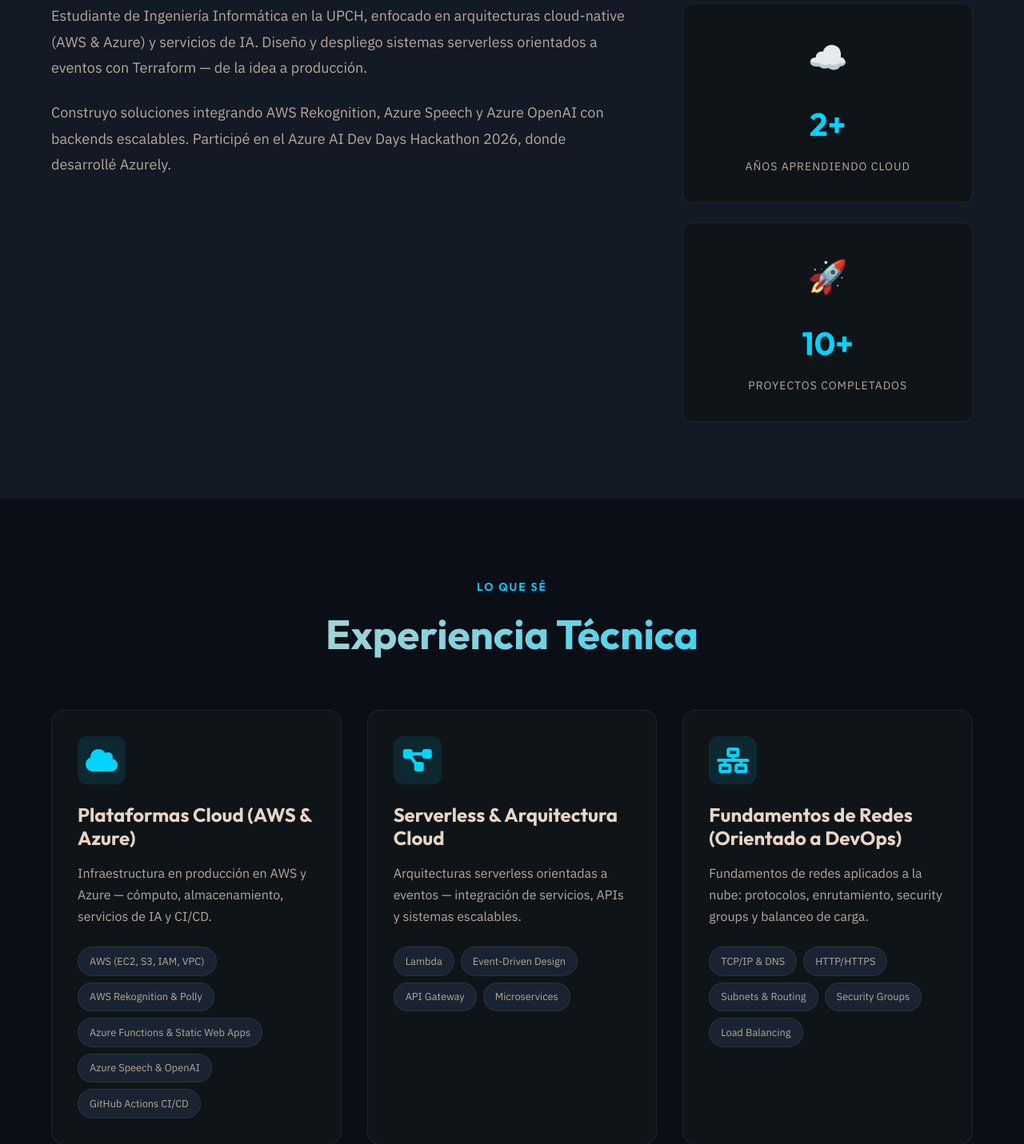
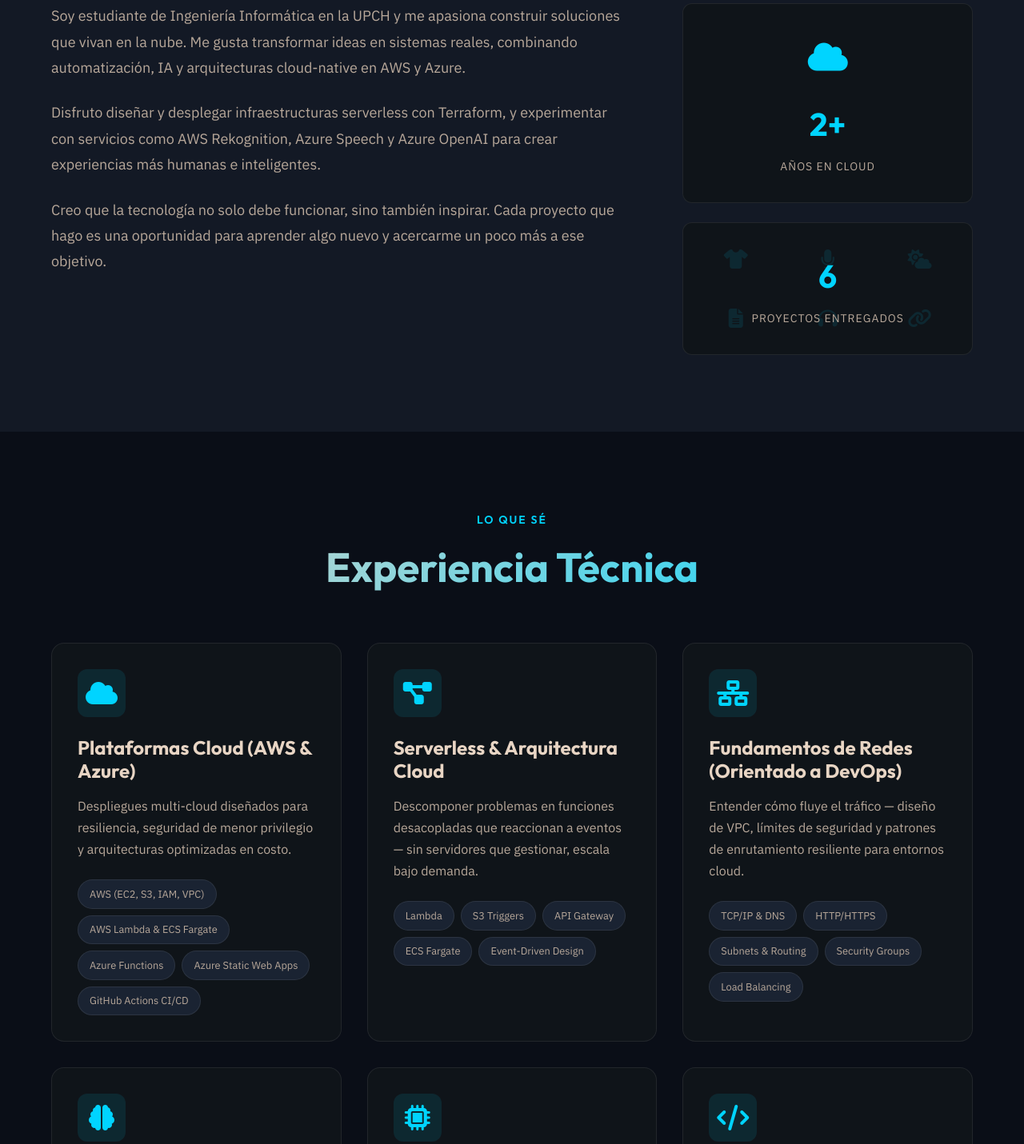
Before and after one commit to AndresRJ18/portfolio, a plain HTML site: page index.html in a window 1280 px wide. Shown: the part 1060-2491 px from the top of the page at 80% size. Drawn offline with Linux system fonts and the light colour scheme.

Commit message:
Arreglar cuadros de texto

```diff
--- a/index.html
+++ b/index.html
@@ -165,26 +165,41 @@
 
             <div class="about-content">
                 <div class="about-text">
-                    <p data-en="Computer Engineering student at UPCH, focused on cloud-native architectures (AWS & Azure) and AI services. I design and deploy serverless, event-driven systems with Terraform — from idea to production."
-                       data-es="Estudiante de Ingeniería Informática en la UPCH, enfocado en arquitecturas cloud-native (AWS & Azure) y servicios de IA. Diseño y despliego sistemas serverless orientados a eventos con Terraform — de la idea a producción.">
-                        Estudiante de Ingeniería Informática en la UPCH, enfocado en arquitecturas cloud-native (AWS & Azure) y servicios de IA. Diseño y despliego sistemas serverless orientados a eventos con Terraform — de la idea a producción.
+                    <p data-en="I'm an Informatics Engineering student at UPCH and I'm passionate about building solutions that live in the cloud. I enjoy transforming ideas into real systems, combining automation, AI, and cloud-native architectures on AWS and Azure."
+                       data-es="Soy estudiante de Ingeniería Informática en la UPCH y me apasiona construir soluciones que vivan en la nube. Me gusta transformar ideas en sistemas reales, combinando automatización, IA y arquitecturas cloud-native en AWS y Azure.">
+                        Soy estudiante de Ingeniería Informática en la UPCH y me apasiona construir soluciones que vivan en la nube. Me gusta transformar ideas en sistemas reales, combinando automatización, IA y arquitecturas cloud-native en AWS y Azure.
                     </p>
-                    <p data-en="I build solutions integrating AWS Rekognition, Azure Speech, and Azure OpenAI with scalable backends. Hackathon participant — built Azurely at the Azure AI Dev Days 2026."
-                       data-es="Construyo soluciones integrando AWS Rekognition, Azure Speech y Azure OpenAI con backends escalables. Participé en el Azure AI Dev Days Hackathon 2026, donde desarrollé Azurely.">
-                        Construyo soluciones integrando AWS Rekognition, Azure Speech y Azure OpenAI con backends escalables. Participé en el Azure AI Dev Days Hackathon 2026, donde desarrollé Azurely.
+                    <p data-en="I love designing and deploying serverless infrastructure with Terraform, and experimenting with services like AWS Rekognition, Azure Speech, and Azure OpenAI to create more human and intelligent experiences."
+                       data-es="Disfruto diseñar y desplegar infraestructuras serverless con Terraform, y experimentar con servicios como AWS Rekognition, Azure Speech y Azure OpenAI para crear experiencias más humanas e inteligentes.">
+                        Disfruto diseñar y desplegar infraestructuras serverless con Terraform, y experimentar con servicios como AWS Rekognition, Azure Speech y Azure OpenAI para crear experiencias más humanas e inteligentes.
+                    </p>
+                    <p data-en="I believe technology shouldn't just work — it should also inspire. Every project I build is an opportunity to learn something new and get a little closer to that goal."
+                       data-es="Creo que la tecnología no solo debe funcionar, sino también inspirar. Cada proyecto que hago es una oportunidad para aprender algo nuevo y acercarme un poco más a ese objetivo.">
+                        Creo que la tecnología no solo debe funcionar, sino también inspirar. Cada proyecto que hago es una oportunidad para aprender algo nuevo y acercarme un poco más a ese objetivo.
                     </p>
                 </div>
 
                 <div class="about-stats">
+                    <!-- Card 1: Cloud icon -->
                     <div class="stat-card">
-                        <div class="stat-icon">☁️</div>
+                        <div class="stat-icon">
+                            <i class="fas fa-cloud"></i>
+                        </div>
                         <div class="stat-number">2+</div>
-                        <div class="stat-label" data-en="Years Learning Cloud" data-es="Años Aprendiendo Cloud">Años Aprendiendo Cloud</div>
+                        <div class="stat-label" data-en="Years in Cloud" data-es="Años en Cloud">Años en Cloud</div>
                     </div>
-                    <div class="stat-card">
-                        <div class="stat-icon">🚀</div>
-                        <div class="stat-number">10+</div>
-                        <div class="stat-label" data-en="Projects Completed" data-es="Proyectos Completados">Proyectos Completados</div>
+                    <!-- Card 2: Project icons collage background -->
+                    <div class="stat-card stat-card--projects">
+                        <div class="stat-projects-bg" aria-hidden="true">
+                            <i class="fas fa-shirt"></i>
+                            <i class="fas fa-microphone"></i>
+                            <i class="fas fa-cloud-sun"></i>
+                            <i class="fas fa-file-alt"></i>
+                            <i class="fas fa-headphones"></i>
+                            <i class="fas fa-link"></i>
+                        </div>
+                        <div class="stat-number">6</div>
+                        <div class="stat-label" data-en="Projects Shipped" data-es="Proyectos Entregados">Proyectos Entregados</div>
                     </div>
                 </div>
             </div>
@@ -207,15 +222,15 @@
                     </div>
                     <h3 class="skill-title" data-en="Cloud Platforms (AWS & Azure)" data-es="Plataformas Cloud (AWS & Azure)">Plataformas Cloud (AWS & Azure)</h3>
                     <p class="skill-description"
-                       data-en="Production infrastructure on AWS and Azure — compute, storage, AI services, and CI/CD pipelines."
-                       data-es="Infraestructura en producción en AWS y Azure — cómputo, almacenamiento, servicios de IA y CI/CD.">
-                        Infraestructura en producción en AWS y Azure — cómputo, almacenamiento, servicios de IA y CI/CD.
+                       data-en="Multi-cloud deployments designed for resilience, least-privilege security, and cost-optimized architectures."
+                       data-es="Despliegues multi-cloud diseñados para resiliencia, seguridad de menor privilegio y arquitecturas optimizadas en costo.">
+                        Despliegues multi-cloud diseñados para resiliencia, seguridad de menor privilegio y arquitecturas optimizadas en costo.
                     </p>
                     <div class="skill-tags">
                         <span>AWS (EC2, S3, IAM, VPC)</span>
-                        <span>AWS Rekognition & Polly</span>
-                        <span>Azure Functions & Static Web Apps</span>
-                        <span>Azure Speech & OpenAI</span>
+                        <span>AWS Lambda & ECS Fargate</span>
+                        <span>Azure Functions</span>
+                        <span>Azure Static Web Apps</span>
                         <span>GitHub Actions CI/CD</span>
                     </div>
                 </div>
@@ -227,15 +242,16 @@
                     </div>
                     <h3 class="skill-title" data-en="Serverless & Cloud Architecture" data-es="Serverless & Arquitectura Cloud">Serverless & Arquitectura Cloud</h3>
                     <p class="skill-description"
-                       data-en="Event-driven, serverless architectures — service integration, API design, and scalable systems."
-                       data-es="Arquitecturas serverless orientadas a eventos — integración de servicios, APIs y sistemas escalables.">
-                        Arquitecturas serverless orientadas a eventos — integración de servicios, APIs y sistemas escalables.
+                       data-en="Decomposing problems into decoupled functions that react to events — no servers to manage, scales on demand."
+                       data-es="Descomponer problemas en funciones desacopladas que reaccionan a eventos — sin servidores que gestionar, escala bajo demanda.">
+                        Descomponer problemas en funciones desacopladas que reaccionan a eventos — sin servidores que gestionar, escala bajo demanda.
                     </p>
                     <div class="skill-tags">
                         <span>Lambda</span>
+                        <span>S3 Triggers</span>
+                        <span>API Gateway</span>
+                        <span>ECS Fargate</span>
                         <span>Event-Driven Design</span>
-                        <span>API Gateway</span>
-                        <span>Microservices</span>
                     </div>
                 </div>
 
@@ -246,9 +262,9 @@
                     </div>
                     <h3 class="skill-title" data-en="Networking Fundamentals (DevOps-Oriented)" data-es="Fundamentos de Redes (Orientado a DevOps)">Fundamentos de Redes (Orientado a DevOps)</h3>
                     <p class="skill-description"
-                       data-en="Networking fundamentals applied to cloud: protocols, routing, security groups, and load balancing."
-                       data-es="Fundamentos de redes aplicados a la nube: protocolos, enrutamiento, security groups y balanceo de carga.">
-                        Fundamentos de redes aplicados a la nube: protocolos, enrutamiento, security groups y balanceo de carga.
+                       data-en="Understanding how traffic flows — VPC design, security boundaries, and resilient routing patterns for cloud environments."
+                       data-es="Entender cómo fluye el tráfico — diseño de VPC, límites de seguridad y patrones de enrutamiento resiliente para entornos cloud.">
+                        Entender cómo fluye el tráfico — diseño de VPC, límites de seguridad y patrones de enrutamiento resiliente para entornos cloud.
                     </p>
                     <div class="skill-tags">
                         <span>TCP/IP & DNS</span>
@@ -266,15 +282,16 @@
                     </div>
                     <h3 class="skill-title" data-en="AI & Machine Learning" data-es="IA & Machine Learning">IA & Machine Learning</h3>
                     <p class="skill-description"
-                       data-en="ML fundamentals: data processing, feature engineering, model training and evaluation."
-                       data-es="Fundamentos de ML: procesamiento de datos, feature engineering, entrenamiento y evaluación de modelos.">
-                        Fundamentos de ML: procesamiento de datos, feature engineering, entrenamiento y evaluación de modelos.
+                       data-en="Integrating managed AI services into real products, backed by solid classical ML foundations."
+                       data-es="Integrar servicios de IA administrados en productos reales, respaldado por fundamentos sólidos de ML clásico.">
+                        Integrar servicios de IA administrados en productos reales, respaldado por fundamentos sólidos de ML clásico.
                     </p>
                     <div class="skill-tags">
-                        <span>Machine Learning</span>
-                        <span>Data Processing</span>
-                        <span>Model Evaluation</span>
-                        <span>Feature Engineering</span>
+                        <span>AWS Rekognition</span>
+                        <span>Azure OpenAI (GPT-4o-mini)</span>
+                        <span>Azure Speech SDK</span>
+                        <span>Amazon Polly</span>
+                        <span>ML Fundamentals</span>
                     </div>
                 </div>
 
@@ -285,15 +302,15 @@
                     </div>
                     <h3 class="skill-title" data-en="IoT & Hardware Projects" data-es="IoT & Proyectos Hardware">IoT & Proyectos Hardware</h3>
                     <p class="skill-description"
-                       data-en="IoT solutions with sensors and microcontrollers — from environmental monitoring to chemical detection."
-                       data-es="Soluciones IoT con sensores y microcontroladores — desde monitoreo ambiental hasta detección química.">
-                        Soluciones IoT con sensores y microcontroladores — desde monitoreo ambiental hasta detección química.
+                       data-en="Bridging the physical and digital worlds — reading real-world data, processing it on-device, and acting on it."
+                       data-es="Conectar el mundo físico y el digital — leer datos del mundo real, procesarlos en el dispositivo y actuar sobre ellos.">
+                        Conectar el mundo físico y el digital — leer datos del mundo real, procesarlos en el dispositivo y actuar sobre ellos.
                     </p>
                     <div class="skill-tags">
                         <span>Arduino</span>
-                        <span>Sensors</span>
+                        <span>Optical Sensors</span>
+                        <span>Spectral Analysis</span>
                         <span>Embedded Systems</span>
-                        <span>Real-World Applications</span>
                     </div>
                 </div>
 
@@ -304,9 +321,9 @@
                     </div>
                     <h3 class="skill-title" data-en="Software Engineering & IaC" data-es="Ingeniería de Software & IaC">Ingeniería de Software & IaC</h3>
                     <p class="skill-description"
-                       data-en="Python, Terraform IaC, Docker containers, FastAPI backends, and Linux environments."
-                       data-es="Python, Terraform IaC, contenedores Docker, backends FastAPI y entornos Linux.">
-                        Python, Terraform IaC, contenedores Docker, backends FastAPI y entornos Linux.
+                       data-en="Writing clean code, provisioning infra as code, and shipping containerized services — the full delivery cycle."
+                       data-es="Escribir código limpio, aprovisionar infraestructura como código y entregar servicios containerizados — el ciclo completo de entrega.">
+                        Escribir código limpio, aprovisionar infraestructura como código y entregar servicios containerizados — el ciclo completo de entrega.
                     </p>
                     <div class="skill-tags">
                         <span>Python</span>
--- a/styles.css
+++ b/styles.css
@@ -735,6 +735,43 @@
     color: var(--text-secondary);
     text-transform: uppercase;
     letter-spacing: 1px;
+}
+
+/* Stat icon — Font Awesome icons inherit accent color */
+.stat-icon i {
+    color: var(--accent-primary);
+}
+
+/* Stat card with project icon collage background */
+.stat-card--projects {
+    position: relative;
+    overflow: hidden;
+}
+
+.stat-projects-bg {
+    position: absolute;
+    inset: 0;
+    display: grid;
+    grid-template-columns: repeat(3, 1fr);
+    grid-template-rows: repeat(2, 1fr);
+    padding: 10px;
+    gap: 4px;
+    pointer-events: none;
+}
+
+.stat-projects-bg i {
+    display: flex;
+    align-items: center;
+    justify-content: center;
+    font-size: 1.5rem;
+    color: var(--accent-primary);
+    opacity: 0.1;
+}
+
+.stat-card--projects .stat-number,
+.stat-card--projects .stat-label {
+    position: relative;
+    z-index: 1;
 }
 
 /* ============================================
```
Also changed, not shown: assets/favicon.ico (added).
